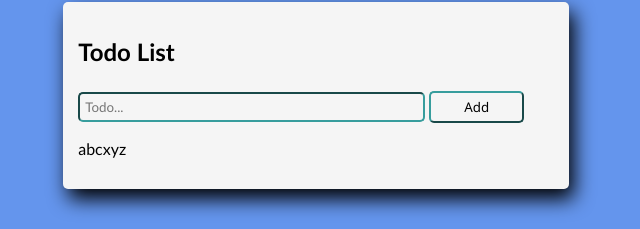
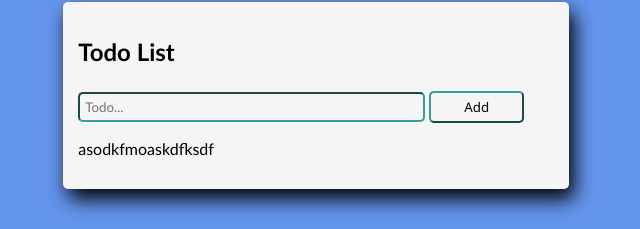
Before and after one commit to duytv1310/todo-app, a plain HTML site: page index.html in a window 1280 px wide. Shown: the part 98-327 px from the top of the page, without its empty margins (324-964 px from the left). Drawn offline with Linux system fonts and the light colour scheme.

Commit message:
thu confilct lan 2

```diff
--- a/index.html
+++ b/index.html
@@ -20,7 +20,7 @@
          <div class="addbox">
             <input id="text" type="text" placeholder="Todo..." />
             <button id="addBtn" style="font-family: 'Segoe UI', Tahoma, Geneva, Verdana, sans-serif">Add</button>
-            <p>abcxyz</p>
+            <p>asodkfmoaskdfksdf</p>
          </div>
       </div>
    </body>
```
